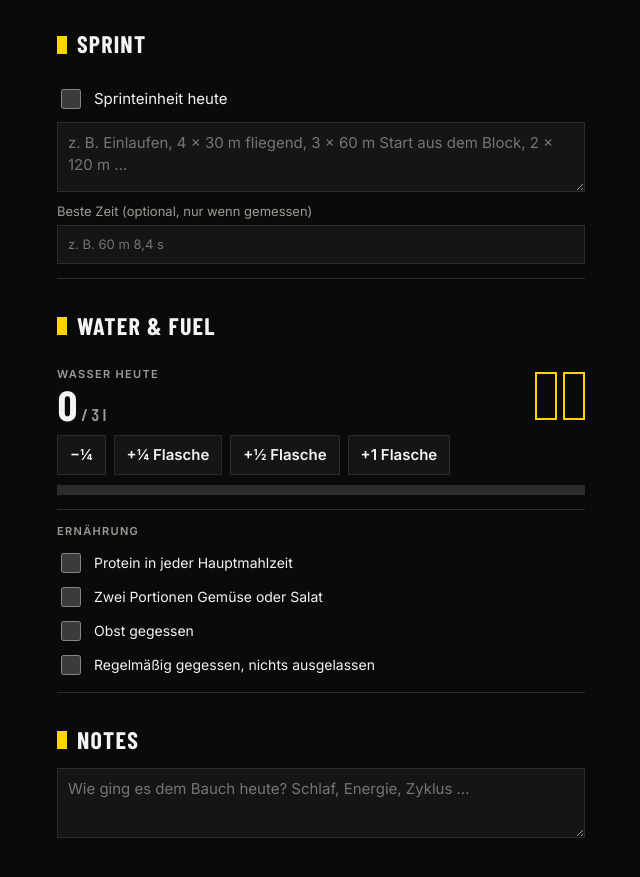
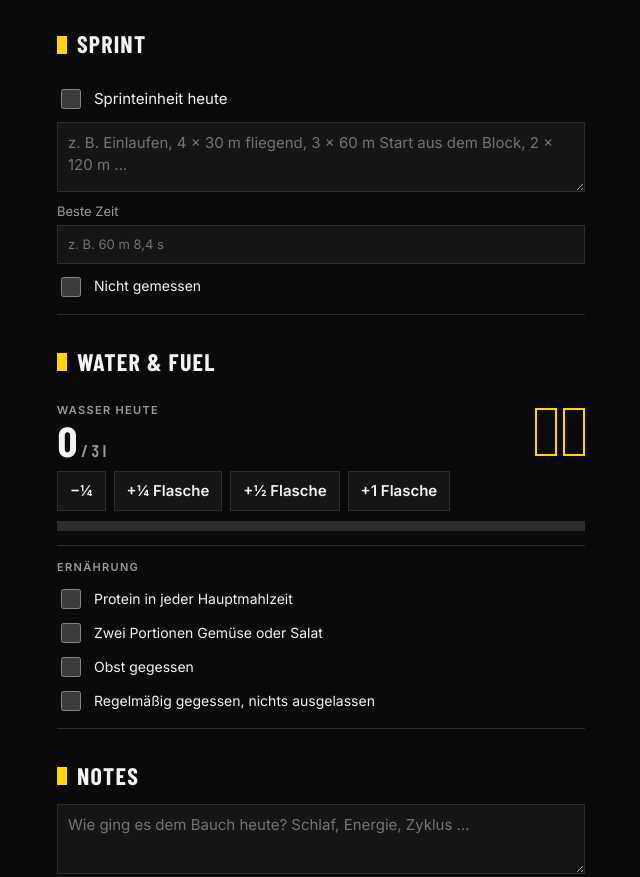
Before and after one commit to eirini-leoforio/eirini-leoforio.github.io, a plain HTML site: page reset/index.html in a window 1280 px wide. Shown: the part 2300-3177 px from the top of the page, without its empty margins (319-959 px from the left). Drawn offline with nearby package versions, Linux system fonts and the light colour scheme; a web font is replaced by a local one.

Commit message:
Reset: add 'Nicht gemessen' checkbox for sprint best time
Co-Authored-By: Claude Opus 5.5 <noreply@anthropic.com>
Claude-Session: https://claude.ai/code/session_01FhU4YWQEeFtXHEjQqZAxbP

```diff
--- a/reset/index.html
+++ b/reset/index.html
@@ -429,7 +429,8 @@ function viewToday(){
   h+=`<h2>Sprint</h2><div class="tracker">
     <label class="checks"><span style="display:flex;gap:10px;align-items:center"><input type="checkbox" id="sprintDone" ${dd.sprint.done?"checked":""}> Sprinteinheit heute</span></label>
     <textarea id="sprintText" placeholder="z. B. Einlaufen, 4 × 30 m fliegend, 3 × 60 m Start aus dem Block, 2 × 120 m …">${esc(dd.sprint.text)}</textarea>
-    <label class="muted small" style="display:grid;gap:4px">Beste Zeit (optional, nur wenn gemessen)<input id="sprintBest" value="${esc(dd.sprint.best)}" placeholder="z. B. 60 m 8,4 s"></label>
+    <label class="muted small" style="display:grid;gap:4px">Beste Zeit<input id="sprintBest" value="${esc(dd.sprint.best)}" placeholder="${dd.sprint.noTime?"nicht gemessen":"z. B. 60 m 8,4 s"}" ${dd.sprint.noTime?"disabled":""}></label>
+    <div class="checks"><label><input type="checkbox" id="sprintNoTime" ${dd.sprint.noTime?"checked":""}> Nicht gemessen</label></div>
   </div>`;
   // water + food
   const ml=waterMl(dd),goalMl=st.waterL*1000,nb=Math.max(Math.ceil(goalMl/st.bottle),Math.ceil(ml/st.bottle));
@@ -510,7 +511,7 @@ function viewWeek(){
   h+=`<h2>Core levels</h2>`+Object.keys(FAM).map(f=>`<div class="spread" style="padding-block:8px;border-bottom:1px solid var(--line)"><div style="min-width:0"><div class="small" style="font-weight:600">${FAM[f].name}</div><div class="muted small">${esc(FAM[f].levels[lvl(f)].n)}</div></div>${ladder(f,lvl(f))}</div>`).join("");
   // sprint log
   const sl=all.filter(k=>S.days[k].sprint?.done||S.days[k].sprint?.text).sort().reverse().slice(0,8);
-  h+=`<h2>Sprint log</h2>`+(sl.length?sl.map(k=>{const s=S.days[k].sprint;const d=fromKey(k);return `<div style="padding-block:10px;border-bottom:1px solid var(--line)"><div class="spread"><b class="small">${WD[d.getDay()]}, ${d.getDate()}.${d.getMonth()+1}.</b><span class="muted small">${esc(s.best||"")}</span></div><div class="small" style="white-space:pre-wrap">${esc(s.text||"")}</div></div>`;}).join(""):`<p class="muted small">Noch keine Sprinteinheit eingetragen. Trag sie unter „Heute“ ein, dann erscheint sie hier.</p>`);
+  h+=`<h2>Sprint log</h2>`+(sl.length?sl.map(k=>{const s=S.days[k].sprint;const d=fromKey(k);return `<div style="padding-block:10px;border-bottom:1px solid var(--line)"><div class="spread"><b class="small">${WD[d.getDay()]}, ${d.getDate()}.${d.getMonth()+1}.</b><span class="muted small">${esc(s.best||(s.noTime?"nicht gemessen":""))}</span></div><div class="small" style="white-space:pre-wrap">${esc(s.text||"")}</div></div>`;}).join(""):`<p class="muted small">Noch keine Sprinteinheit eingetragen. Trag sie unter „Heute“ ein, dann erscheint sie hier.</p>`);
   return h;
 }
 function cleanShare(){let n=0,c=0;Object.values(S.days).forEach(d=>Object.values(d.core||{}).forEach(x=>{if(x.rating&&x.rating!=="")n++;if(x.rating==="sauber")c++;}));return n?Math.round(c/n*100)+" %":"–";}
@@ -690,6 +691,7 @@ function bind(){
   document.querySelectorAll("[data-food]").forEach(c=>c.onchange=()=>{const d=day();d.food[c.dataset.food]=c.checked;saveDay();});
   const sd=$("#sprintDone");if(sd)sd.onchange=()=>{day().sprint.done=sd.checked;saveDay();};
   [["#sprintText","text"],["#sprintBest","best"]].forEach(([s,f])=>{const el=$(s);if(el)el.oninput=()=>{const d=day();d.sprint[f]=el.value;if(f==="text"&&el.value&&!d.sprint.done){d.sprint.done=true;$("#sprintDone").checked=true;}saveDay();};});
+  const snt=$("#sprintNoTime");if(snt)snt.onchange=()=>{const d=day();d.sprint.noTime=snt.checked;if(snt.checked)d.sprint.best="";saveDay();render();};
   const nt=$("#note");if(nt)nt.oninput=()=>{day().note=nt.value;saveDay();};
   // checks
   const nc=$("#newCheck");if(nc)nc.onclick=()=>{editCheck=key(new Date());render();$("#checkForm")?.scrollIntoView({behavior:"smooth"});};
```
